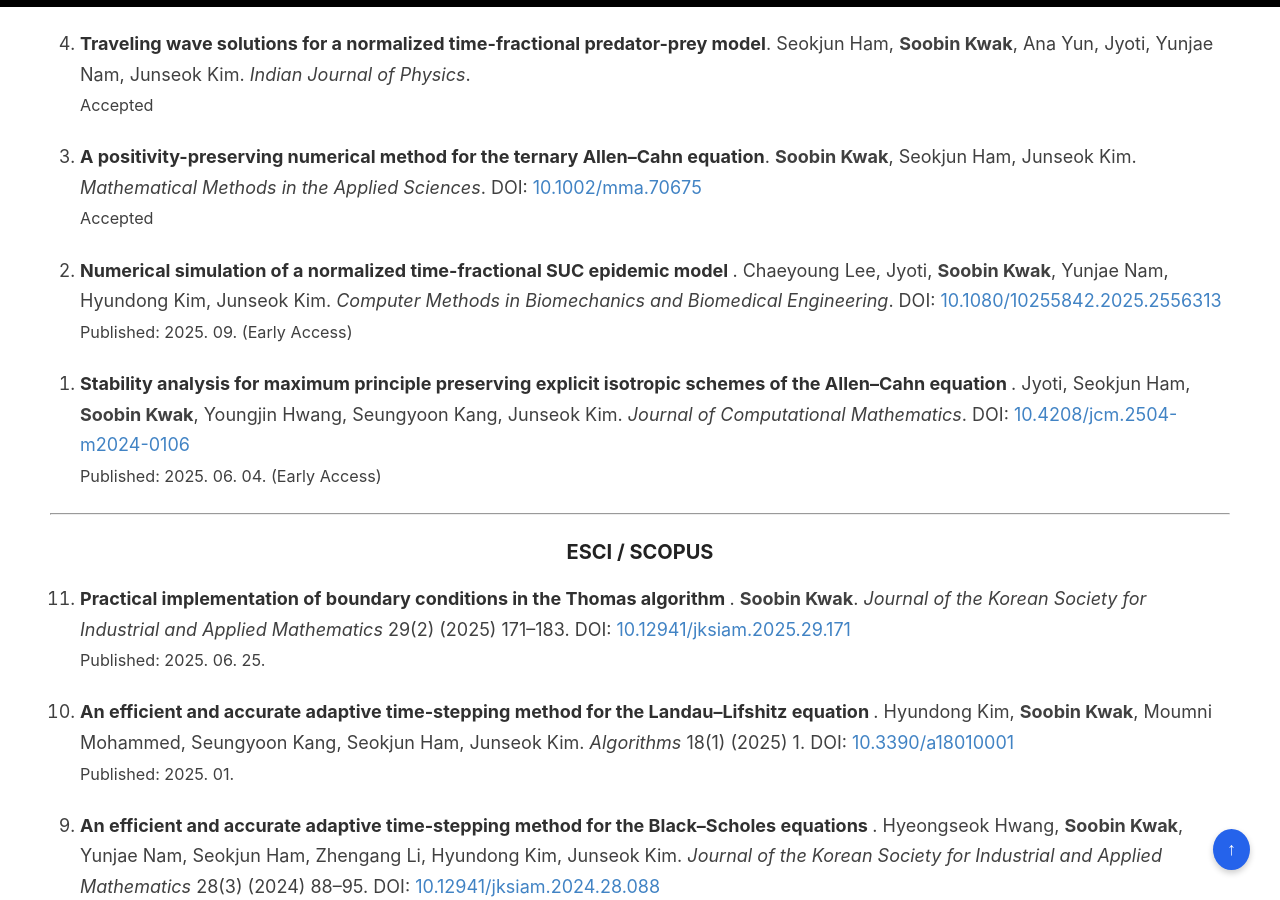
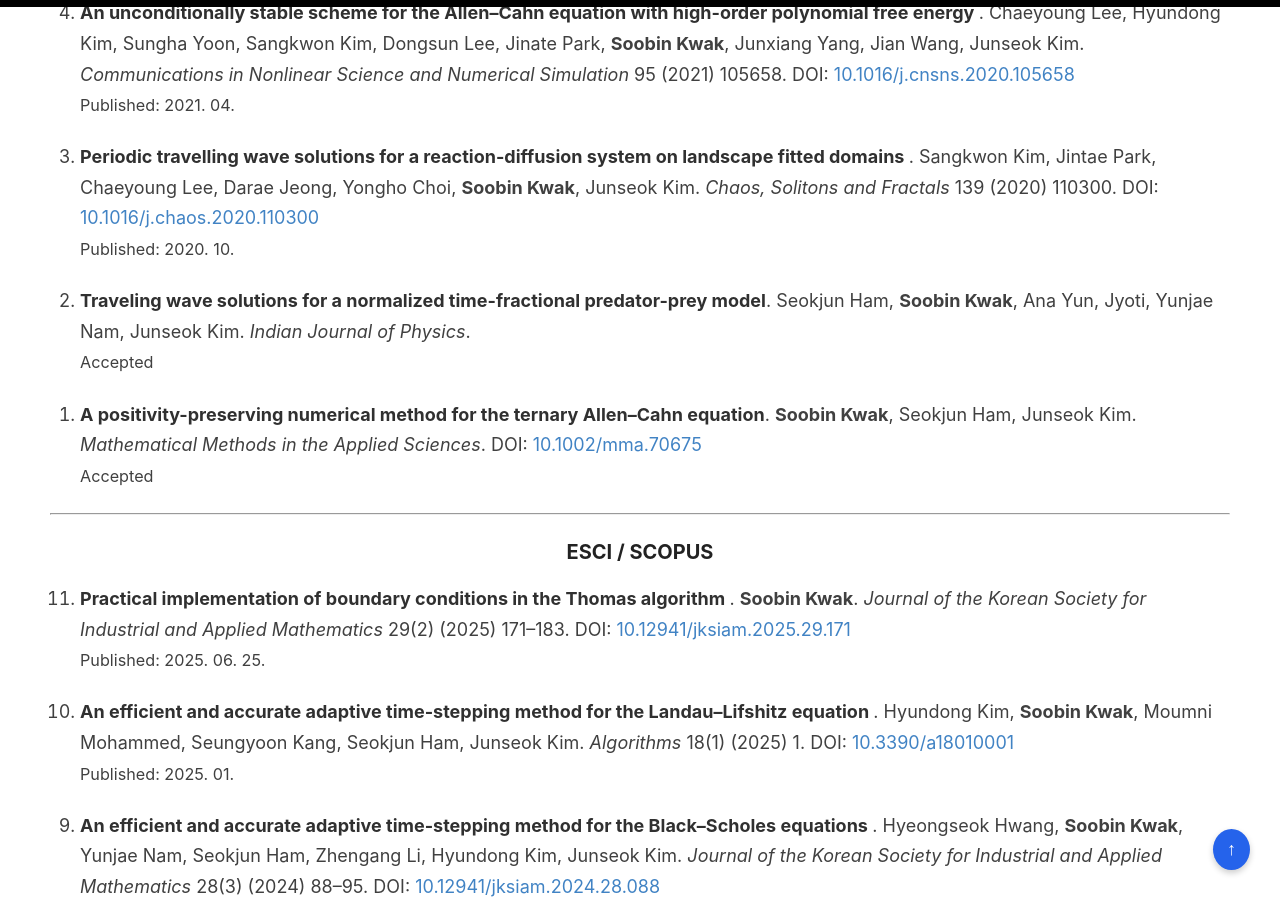
Before and after one commit to skwak/skwak.github.io, a Jekyll site: the page built from _pages/Publications.md, in a window 1280 px wide and 900 px high, scrolled down 9832 px. Built offline with Jekyll 4.4.1, drawn with Linux system fonts in a browser that asks for light colours; some of the changed text lies outside the part shown.

Commit message:
Update Publications.md

```diff
--- a/_pages/Publications.md
+++ b/_pages/Publications.md
@@ -25,7 +25,7 @@
 ## SCIE / SSCI
 
 <ol class="publication-list" reversed>
-  {% assign pubs = site.data.publications | sort: "year" | reverse %}
+  {% assign pubs = site.data.publications | sort: "published" | reverse %}
   {% for pub in pubs %}
     {% include publication.html pub=pub %}
   {% endfor %}
```
